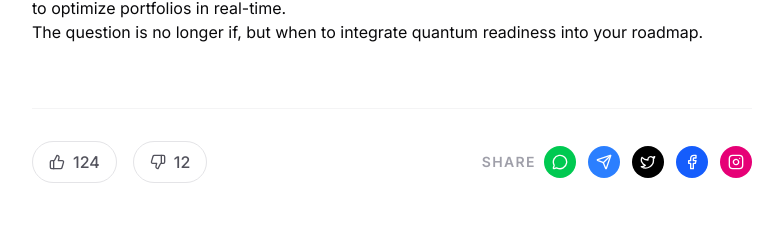
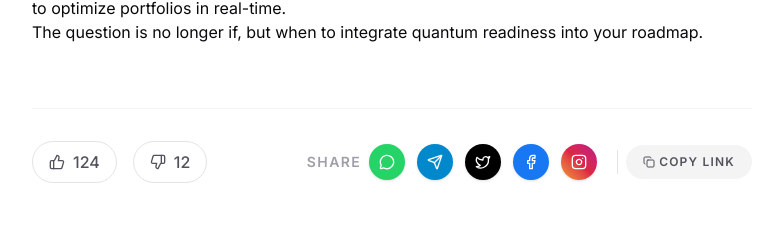
Before and after one commit to SamarthAlpha/news-magazine-website, a React (Vite) app: page /news/1 in a window 1280 px wide. Shown: the part 1510-1744 px from the top of the page, without its empty margins (248-1031 px from the left). Built offline with nearby package versions, Linux system fonts and the light colour scheme; a web font is replaced by a local one.

Commit message:
share logos improved

```diff
--- a/src/pages/Article.tsx
+++ b/src/pages/Article.tsx
@@ -3,7 +3,8 @@ import { useParams, Link } from 'react-router-dom';
 import { ARTICLES } from '@/data/news';
 import {
   Clock, Calendar, Share2, ThumbsUp, ThumbsDown,
-  Facebook, Twitter, Linkedin, Instagram, MessageCircle, Send
+  Facebook, Twitter, Linkedin, Instagram, MessageCircle, Send,
+  Copy, Check
 } from 'lucide-react';
 import { format } from 'date-fns';
 import { cn } from '@/lib/utils';
@@ -14,6 +15,7 @@ export function ArticlePage() {
   const [likes, setLikes] = useState(124);
   const [dislikes, setDislikes] = useState(12);
   const [userAction, setUserAction] = useState<'like' | 'dislike' | null>(null);
+  const [copied, setCopied] = useState(false);
 
   const handleLike = () => {
     if (userAction === 'like') {
@@ -35,6 +37,12 @@ export function ArticlePage() {
       setDislikes(d => d + 1);
       setUserAction('dislike');
     }
+  };
+
+  const handleCopyLink = () => {
+    navigator.clipboard.writeText(window.location.href);
+    setCopied(true);
+    setTimeout(() => setCopied(false), 2000);
   };
 
   return (
@@ -137,20 +145,55 @@ export function ArticlePage() {
             {/* Share */}
             <div className="flex items-center space-x-3">
               <span className="text-sm font-bold text-zinc-400 uppercase tracking-widest mr-2">Share</span>
-              <button className="p-2 rounded-full bg-green-500 text-white hover:bg-green-600 transition-colors">
+
+              <button
+                className="p-2.5 rounded-full bg-[#25D366] text-white hover:bg-[#128C7E] transition-colors shadow-sm hover:shadow-md"
+                title="Share on WhatsApp"
+              >
                 <MessageCircle className="w-4 h-4" />
               </button>
-              <button className="p-2 rounded-full bg-blue-500 text-white hover:bg-blue-600 transition-colors">
-                <Send className="w-4 h-4" /> {/* Telegram-ish */}
+
+              <button
+                className="p-2.5 rounded-full bg-[#0088cc] text-white hover:bg-[#007db1] transition-colors shadow-sm hover:shadow-md"
+                title="Share on Telegram"
+              >
+                <Send className="w-4 h-4" />
               </button>
-              <button className="p-2 rounded-full bg-black text-white hover:bg-zinc-800 transition-colors">
-                <Twitter className="w-4 h-4" /> {/* X */}
+
+              <button
+                className="p-2.5 rounded-full bg-black text-white hover:bg-zinc-800 transition-colors shadow-sm hover:shadow-md"
+                title="Share on X"
+              >
+                <Twitter className="w-4 h-4" />
               </button>
-              <button className="p-2 rounded-full bg-blue-600 text-white hover:bg-blue-700 transition-colors">
+
+              <button
+                className="p-2.5 rounded-full bg-[#1877F2] text-white hover:bg-[#166fe5] transition-colors shadow-sm hover:shadow-md"
+                title="Share on Facebook"
+              >
                 <Facebook className="w-4 h-4" />
               </button>
-              <button className="p-2 rounded-full bg-pink-600 text-white hover:bg-pink-700 transition-colors">
+
+              <button
+                className="p-2.5 rounded-full bg-gradient-to-tr from-[#f09433] via-[#dc2743] to-[#bc1888] text-white hover:opacity-90 transition-opacity shadow-sm hover:shadow-md"
+                title="Share on Instagram"
+              >
                 <Instagram className="w-4 h-4" />
+              </button>
+
+              <div className="w-px h-6 bg-zinc-200 mx-2" />
+
+              <button
+                onClick={handleCopyLink}
+                className={cn(
+                  "flex items-center space-x-2 px-4 py-2 rounded-full text-xs font-bold uppercase tracking-widest transition-all",
+                  copied
+                    ? "bg-emerald-100 text-emerald-700 border border-emerald-200"
+                    : "bg-zinc-100 text-zinc-600 hover:bg-zinc-200 border border-transparent"
+                )}
+              >
+                {copied ? <Check className="w-3 h-3 mr-1" /> : <Copy className="w-3 h-3 mr-1" />}
+                {copied ? 'Copied' : 'Copy Link'}
               </button>
             </div>
           </div>
```
